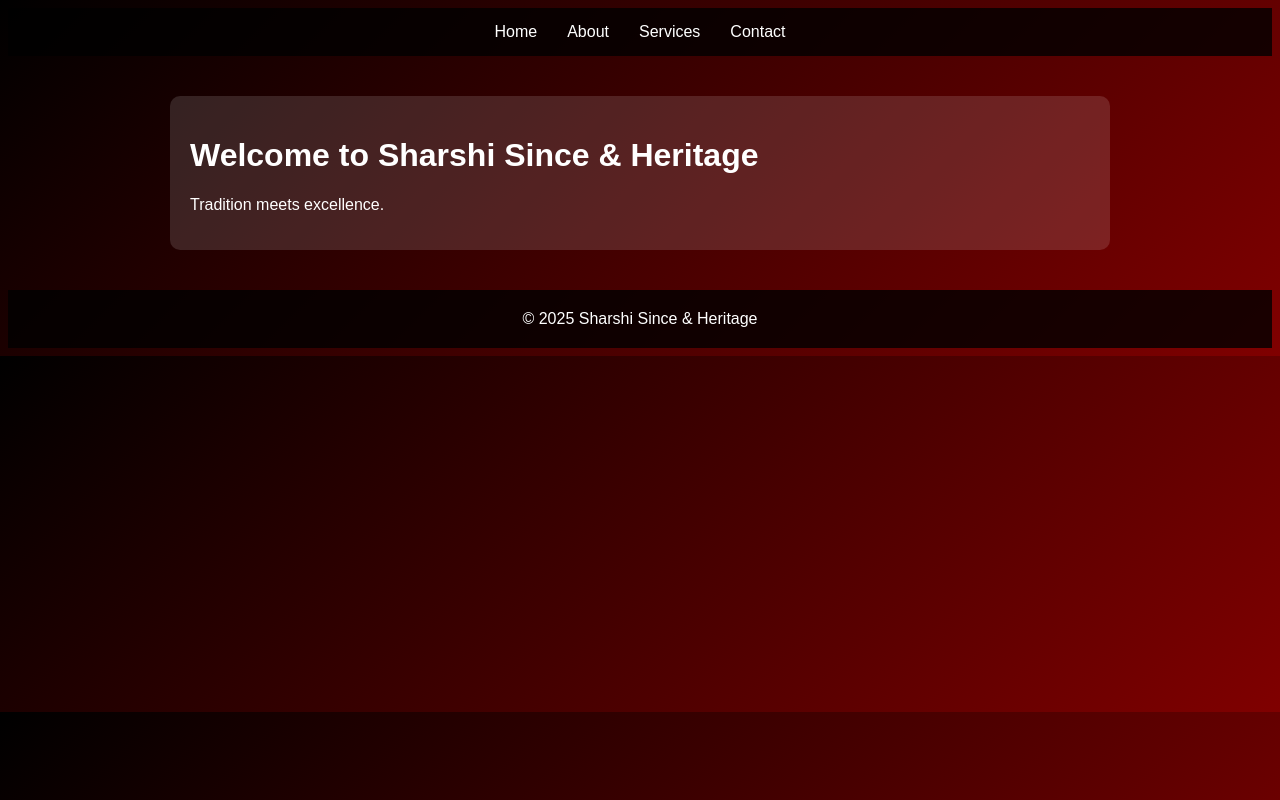
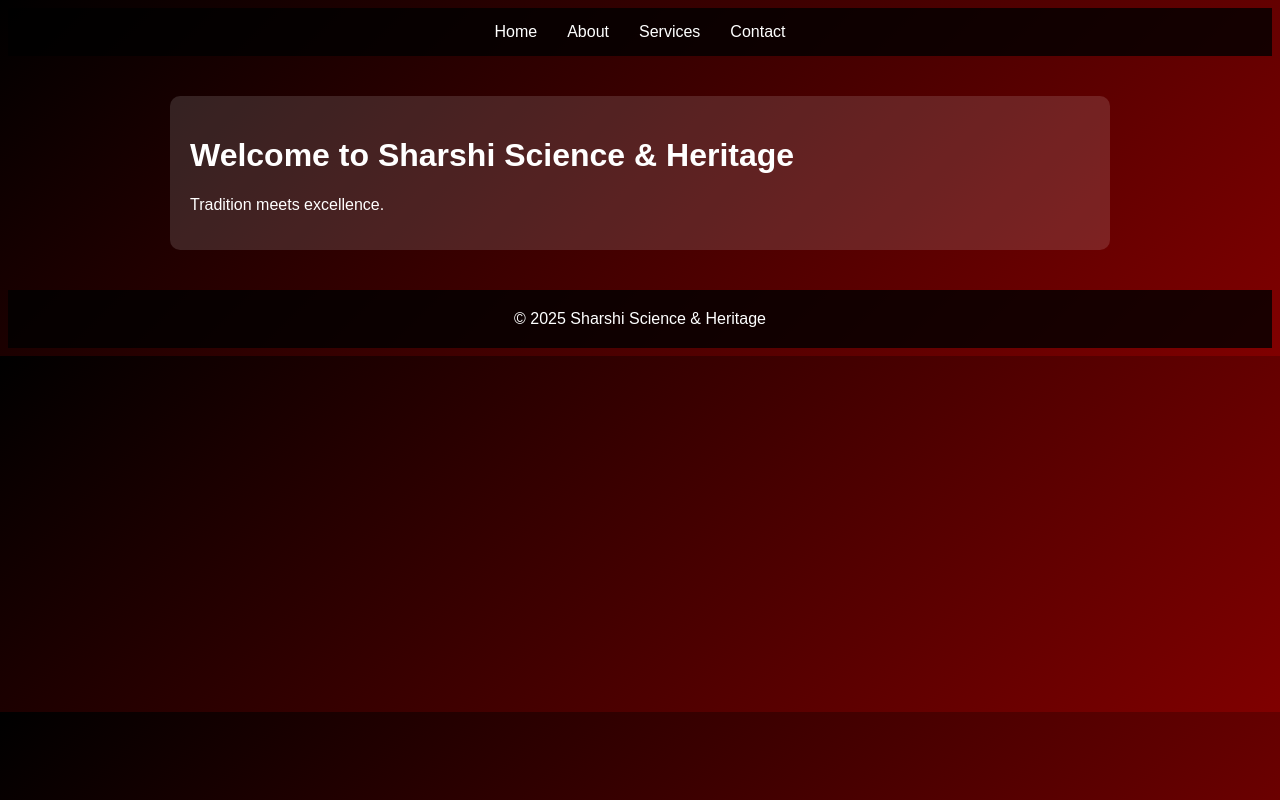
Before and after one commit to upsc9sruer-lang/Sharshi, a plain HTML site: page index.html in a window 1280 px wide. Drawn offline with Linux system fonts and the light colour scheme.

Commit message:
Update textname index.html

```diff
--- a/index.html
+++ b/index.html
@@ -1 +1 @@
-<!DOCTYPE html><html><head><link rel='stylesheet' href='styles.css'><title>Sharshi Since & Heritage</title></head><body><nav><a href='index.html'>Home</a><a href='about.html'>About</a><a href='services.html'>Services</a><a href='contact.html'>Contact</a></nav><div class='hero'><h1>Welcome to Sharshi Since & Heritage</h1><p>Tradition meets excellence.</p></div><footer>© 2025 Sharshi Since & Heritage</footer></body></html>
+<!DOCTYPE html><html><head><link rel='stylesheet' href='styles.css'><title>Sharshi Science & Heritage</title></head><body><nav><a href='index.html'>Home</a><a href='about.html'>About</a><a href='services.html'>Services</a><a href='contact.html'>Contact</a></nav><div class='hero'><h1>Welcome to Sharshi Science & Heritage</h1><p>Tradition meets excellence.</p></div><footer>© 2025 Sharshi Science & Heritage</footer></body></html>
```
